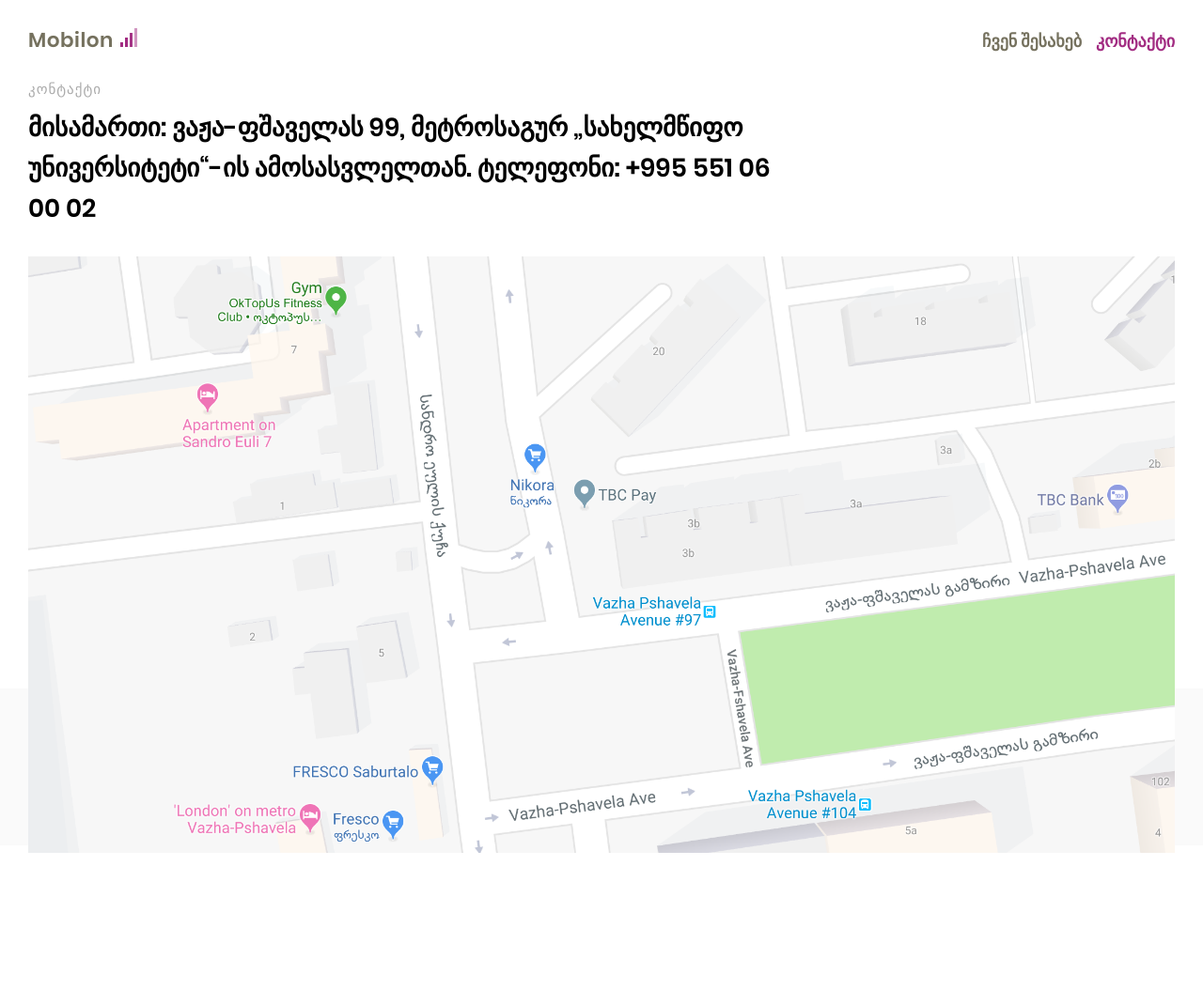
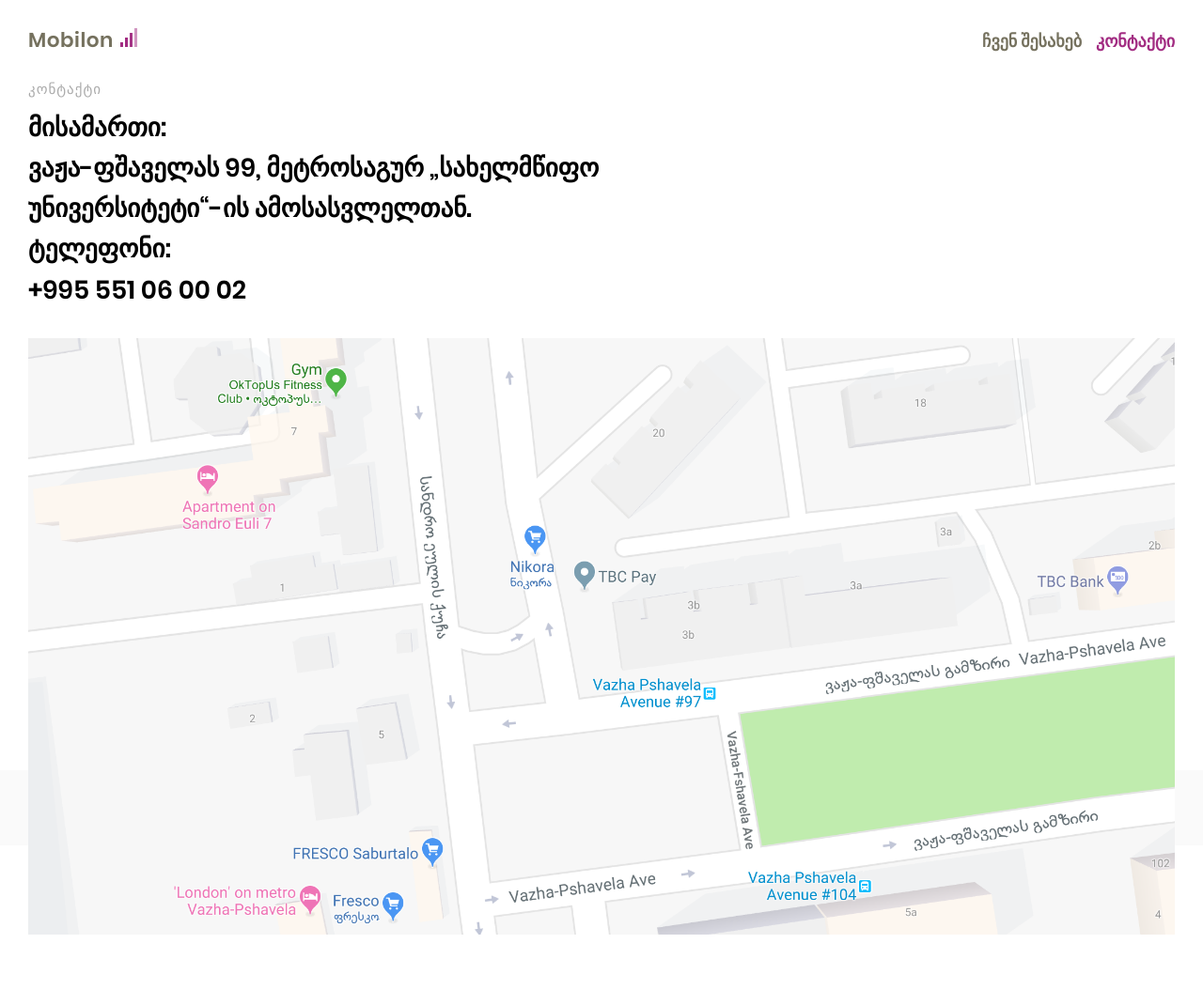
Before and after one commit to tato1559/mobilon, a Jekyll site: the page built from contact.markdown, in a window 1280 px wide. Shown: the whole page at 94% size. Built offline with Jekyll 4.4.1, drawn with Linux system fonts in a browser that asks for light colours; our own code applies the rules of GitHub Pages for plain Markdown files; before the commit the page ends 968 px from its top, so only the background shows below that.

Commit message:
mardownify added

```diff
--- a/_layouts/page.html
+++ b/_layouts/page.html
@@ -14,7 +14,7 @@
         <section class="intro">
             <div class="container">
                 <h2>{{ page.title }}</h2>
-                <p>{{ page.content }}</p>
+                <p>{{ page.content | markdownify }}</p>
                 {% if page.url == '/contact/' and site['enable map'] %}
                     <div id="map" data-lat="{{ site.lat }}" data-lng="{{ site.lng }}"></div>
                 {% elsif page['map image'] %}
```
